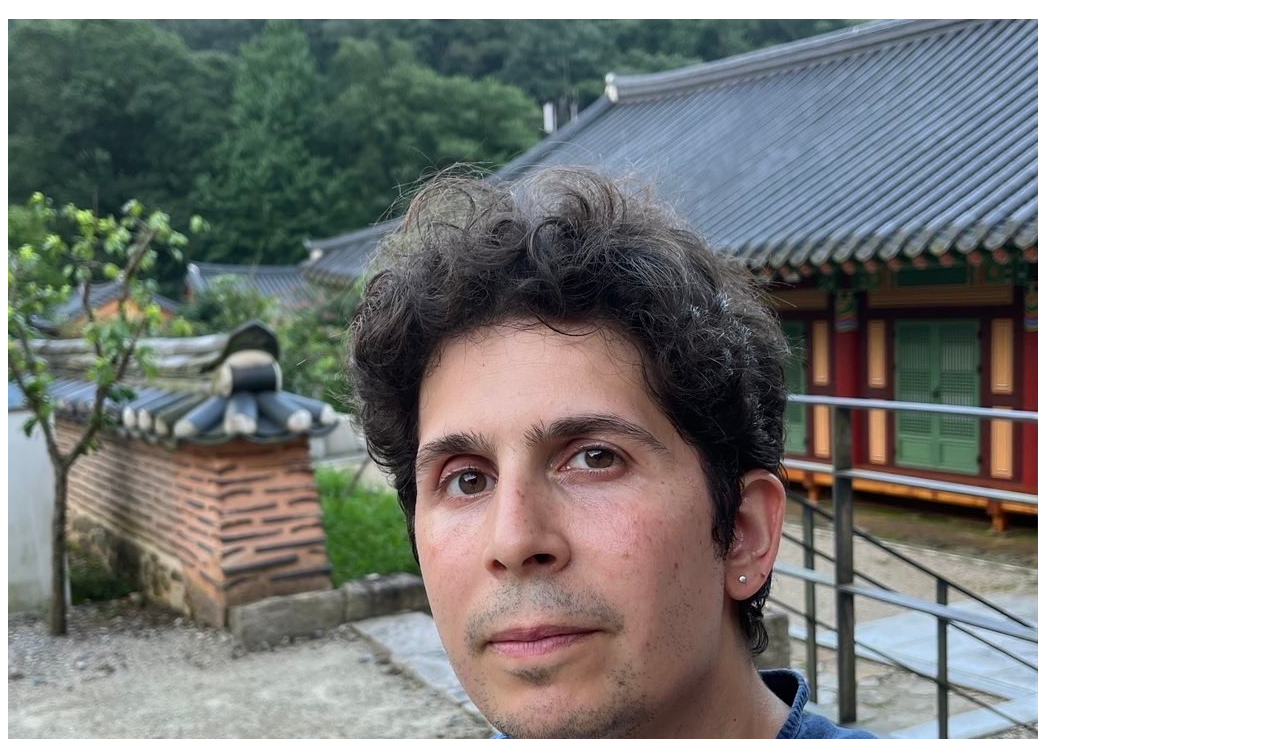
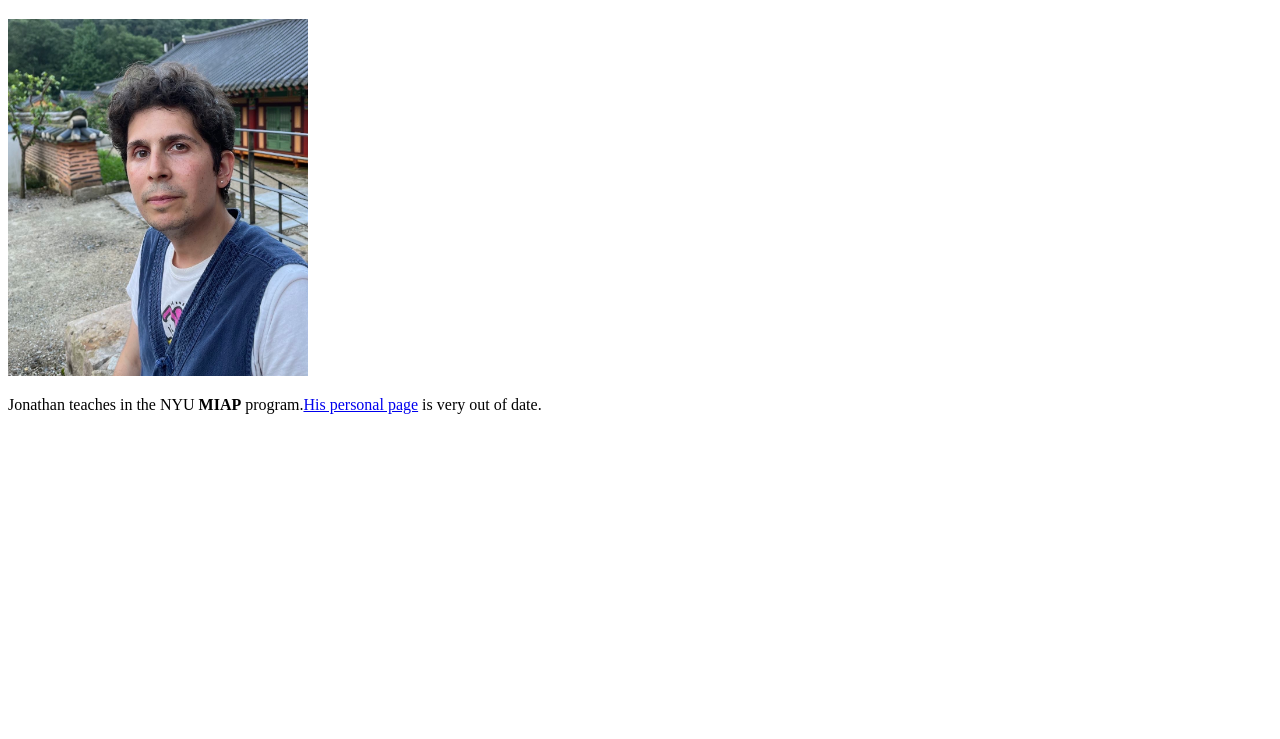
Before and after one commit to jmf-nyu/personal_page2, a plain HTML site: page index.html in a window 1280 px wide. Shown: the part 61-800 px from the top of the page. Drawn offline with Linux system fonts and the light colour scheme.

Commit message:
Update index.html

```diff
--- a/index.html
+++ b/index.html
@@ -5,7 +5,7 @@
   </head>
   <body>
     <h1>Bio</h1>
-    <img src="IMG_6642.JPG" alt="Picture of Jonathan">
+    <img src="IMG_6642.JPG" alt="Picture of Jonathan" style="width:300px">
     <p>Jonathan teaches in the NYU <strong>MIAP</strong> program.<a href="https://www.farbowitz.com">His personal page</a> is very out of date.</p>
   </body>
 </html>
```
